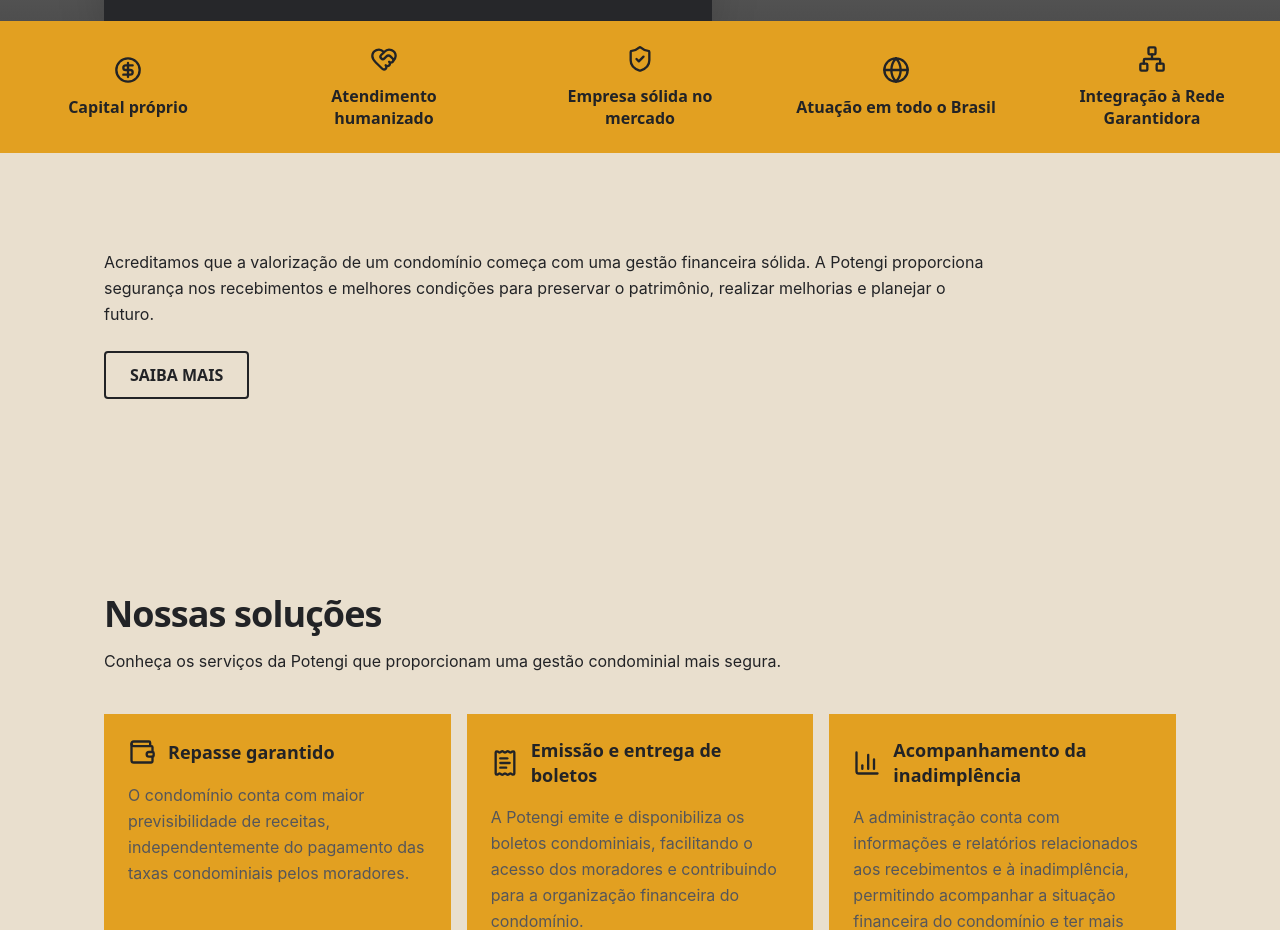
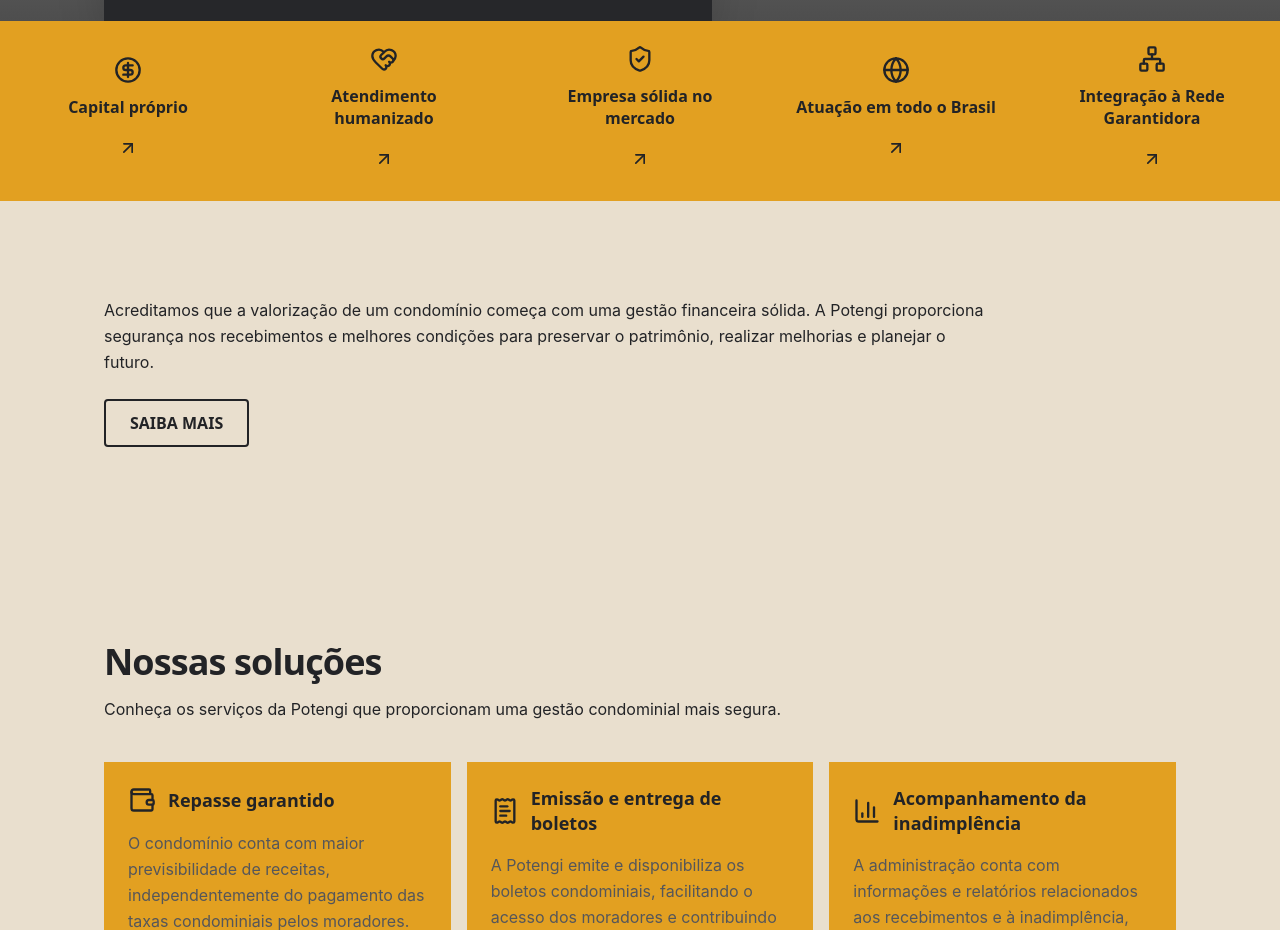
Before and after one commit to joaovlara/next-template, a Next.js app: page / in a window 1280 px wide. Shown: the part 860-1790 px from the top of the page. Built offline with nearby package versions, Linux system fonts and the light colour scheme; grey boxes are pictures that could not be loaded.

Commit message:
add redirect

```diff
--- a/src/app/_components/Sections/Highlights.tsx
+++ b/src/app/_components/Sections/Highlights.tsx
@@ -1,3 +1,5 @@
+import Link from "next/link";
+import { ArrowUpRight } from "lucide-react";
 import { highlights } from "@/src/app/_data/data";
 import FadeIn from "../Animations/FadeIn";
 
@@ -9,6 +11,13 @@ export default function Highlights() {
           <article key={title} className="highlight-card-item">
             <Icon aria-hidden="true" className="service-card-icon" />
             <h3 className="highlight-card-title">{title}</h3>
+            <Link
+              href="/solucoes"
+              aria-label={`Conheça a solução: ${title}`}
+              className="highlight-card-link"
+            >
+              <ArrowUpRight aria-hidden="true" />
+            </Link>
           </article>
         ))}
       </FadeIn>
--- a/src/app/globals.css
+++ b/src/app/globals.css
@@ -92,6 +92,18 @@
 
   .highlight-card-title {
     @apply font-montserrat text-sm font-bold text-brand-graphite sm:text-base;
+  }
+
+  .highlight-card-link {
+    @apply flex size-9 items-center justify-center rounded-full text-brand-graphite transition-colors hover:bg-brand-gold-dark hover:text-brand-ivory;
+  }
+
+  .highlight-card-link svg {
+    @apply size-5 transition-transform;
+  }
+
+  .highlight-card-link:hover svg {
+    @apply scale-110;
   }
 
   .service-card {
```
